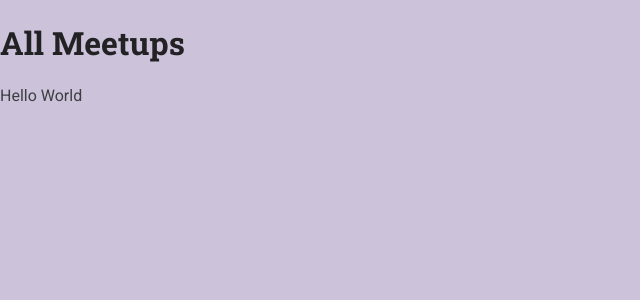
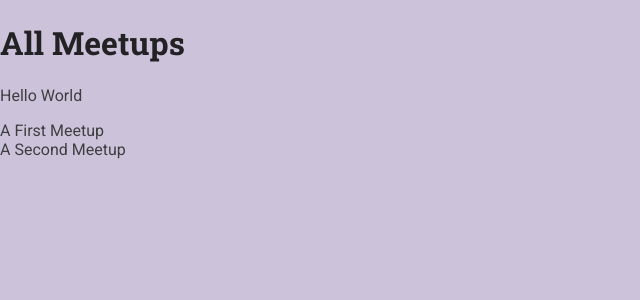
Before and after one commit to senserone/django-tutorial, a Django app: page /meetups in a window 1280 px wide. Shown: the top 300 px of the page, without its empty margins (0-640 px from the left). Run offline with Django 5.2, Linux system fonts and the light colour scheme.

Commit message:
finish 230 Key Feature & Tag

```diff
--- a/django_course_site/meetups/templates/meetups/index.html
+++ b/django_course_site/meetups/templates/meetups/index.html
@@ -11,5 +11,12 @@
 <body>
     <h1>All Meetups</h1>
     <p>Hello World</p>
+    {% if show_meetups %}
+    {% for meetup in meetups %}
+        {{ meetup.title }} <br>
+    {% endfor %}
+    {% else %}
+        <p>No meetups found!</p>
+    {% endif %}
 </body>
 </html>
--- a/django_course_site/meetups/views.py
+++ b/django_course_site/meetups/views.py
@@ -3,12 +3,22 @@ from django.http import HttpResponse
 # Create your views here.
 
 ## By HttpResponse
+## I want to return the reponse to the browser
+#
 # def index(request):
-#     # I want to return the reponse to the browser
 #     return HttpResponse('Hello World!')
 
 ## By render template
 def index(request):
-    return render(request, 'meetups/index.html')
-# we have to give path start from inside templates
-# NOT!! 'templates/meetups/index.html'
+
+    meetups = [
+        { 'title': 'A First Meetup'},
+        { 'title': 'A Second Meetup'}
+    ]
+
+    return render(request, 'meetups/index.html', {
+        'meetups': meetups,
+        'show_meetups': True
+    })
+## we have to give path start from inside templates
+## NOT!! 'templates/meetups/index.html'
```
Also changed, not shown: README.md.
